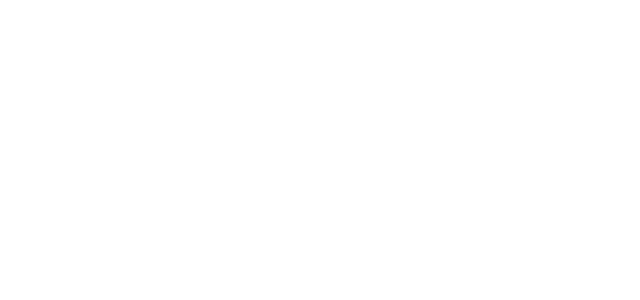
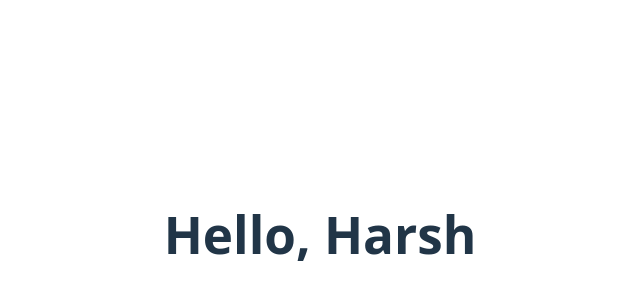
Before and after one commit to CodeHarsh108/useRef-hook, a React (Vite) app: page / in a window 1280 px wide. Shown: the part 166-466 px from the top of the page, without its empty margins (320-960 px from the left). Built offline with nearby package versions, Linux system fonts and the light colour scheme.

Commit message:
Basic use of useRef

```diff
--- a/src/App.jsx
+++ b/src/App.jsx
@@ -1,12 +1,13 @@
-
+import React, { useRef } from 'react'
 import './App.css'
 
 function App() {
 
+  const myRef = useRef("Harsh");
 
   return (
     <div>
-
+      <h1>Hello, {myRef.current}</h1>
     </div>
   )
 }
```
Also changed, not shown: 1 other file (tests, documents, lock files or other folders).
